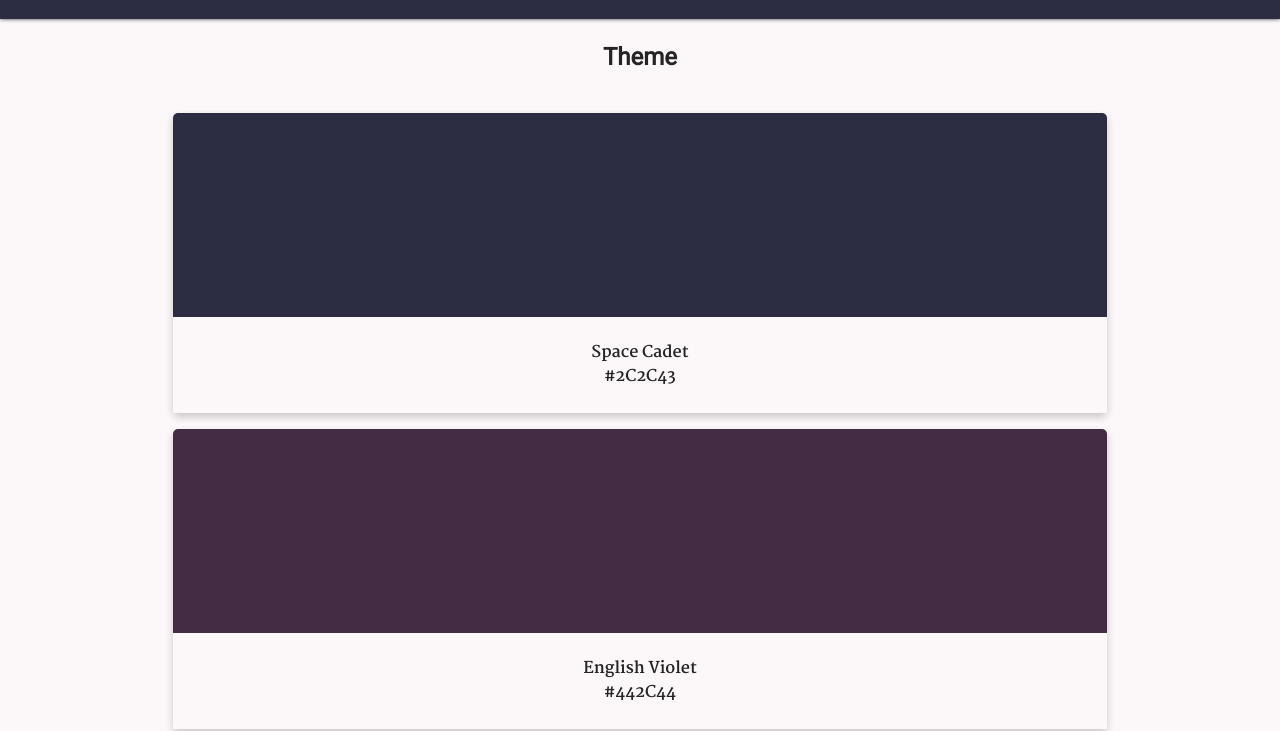
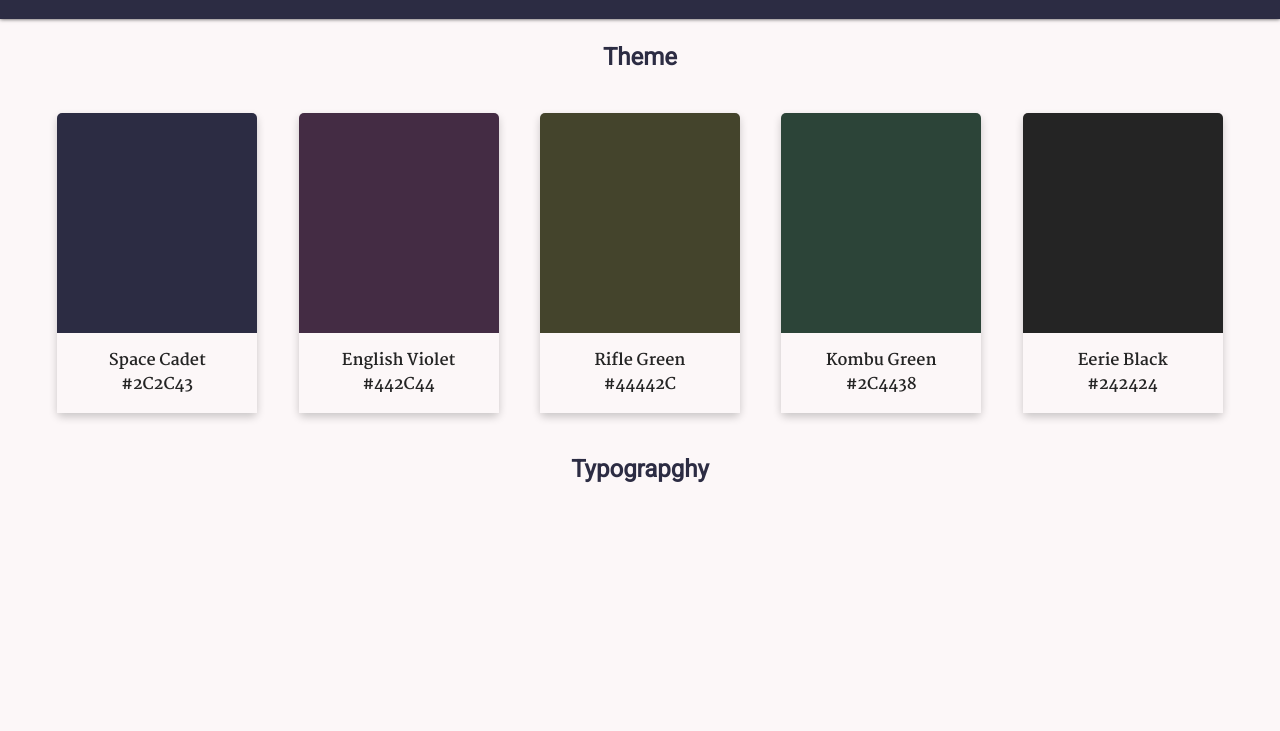
Before and after one commit to jahson8/styleguide, a plain HTML site: page index.html in a window 1280 px wide. Shown: the part 72-803 px from the top of the page. Drawn offline with Linux system fonts and the light colour scheme.

Commit message:
make theme section responsive

```diff
--- a/index.html
+++ b/index.html
@@ -14,35 +14,35 @@
             <h1>StyleGuide</h1>
     </header>
     <main class="container">
-        <section class="Theme">
+        <section id="theme" class="dp-flex">
             <h2>Theme</h2>
-            <div class="pallettes">
-                <div class="pallette space-cadet">
+            <div class="pallettes dp-flex">
+                <div class="pallette space-cadet dp-flex">
                     <div class="name">
                         <p class="pal-name">space cadet</p>
                         <p>&#35;2C2C43</p>
                     </div>
                 </div>
-                <div class="pallette english-violet ">
+                <div class="pallette english-violet dp-flex">
                     <div class="name">
                         <p class="pal-name">english violet</p>
                         <p>&#35;442C44</p>
                     </div>
                 </div>
-                <div class="pallette rifle-green">
+                <div class="pallette rifle-green dp-flex">
                     <div class="name">
                         <p class="pal-name">rifle green</p>
                         <p>&#35;44442C</p>
                     </div>
                 </div>
 
-                <div class="pallette kombu-green">
+                <div class="pallette kombu-green dp-flex">
                     <div class="name">
                         <p class="pal-name">kombu green</p>
                         <p>&#35;2C4438</p>
                     </div>
                 </div>
-                <div class="pallette eerie-black">
+                <div class="pallette eerie-black dp-flex">
                     <div class="name">
                         <p class="pal-name">eerie black</p>
                         <p>&#35;242424</p>
--- a/resources/css/style.css
+++ b/resources/css/style.css
@@ -25,6 +25,7 @@ h2,
 h3 {
     font-family: 'Roboto', sans-serif;
     text-align: center;
+    color: #2C2C43;
 }
 
 a:link {
@@ -51,17 +52,26 @@ a:link {
     z-index: 10;
     opacity: 1;
     background-color:  #2C2C43;
-    color: #FCF7F8;
     box-shadow: 0px 0px 4px 0px rgba(0,0,0,0.75);
     -webkit-box-shadow: 0px 0px 4px 0px rgba(0,0,0,0.75);
     -moz-box-shadow: 0px 0px 4px 0px rgba(0,0,0,0.75);
 }
 
+.main-header h1 {
+    color: #FCF7F8;
+}
+
 /* Theme Section*/
+#theme {
+    flex-direction: column;
+}
+
 .pallettes {
-    width: 80%;
-    margin: 0 auto;
+    align-self: center;
+    justify-content: center;
     padding: 2px 16px;
+    flex-direction: column;
+
 }
 .pallette {
     box-shadow: 0 4px 8px 0 rgba(0,0,0,0.2);
@@ -71,19 +81,23 @@ a:link {
     border-radius: 5px;
     text-align: center;
     height: 300px;
-    display: flex;
+    width: 300px;
     flex-direction: column-reverse;
+    flex-basis: 300px;
+
+}
+
+
+
+.name {
+    line-height: .5;
+    background-color: #FCF7F8;
+    padding: .5em;
+    font-weight: bold;
 }
 
 .pal-name {
     text-transform: capitalize ;
-}
-
-.name {
-    line-height: .5;
-    background-color: #FCF7F8;
-    padding: 1em;
-    font-weight: bold;
 }
 
 .space-cadet {
@@ -106,6 +120,25 @@ a:link {
     background: #242424;
 }
 
+@media(min-width: 37.5em){
+   .pallettes{
+    flex-direction: row;
+    flex-wrap: wrap;
+   }
+
+    .pallette {
+        flex-basis: 200px;
+    }
+}
+
+@media(min-width: 48.4375em){
+    .pallettes{
+        justify-content: space-evenly;
+    }
+}
+
+
+
 
 
 /* UI Styles */
```
